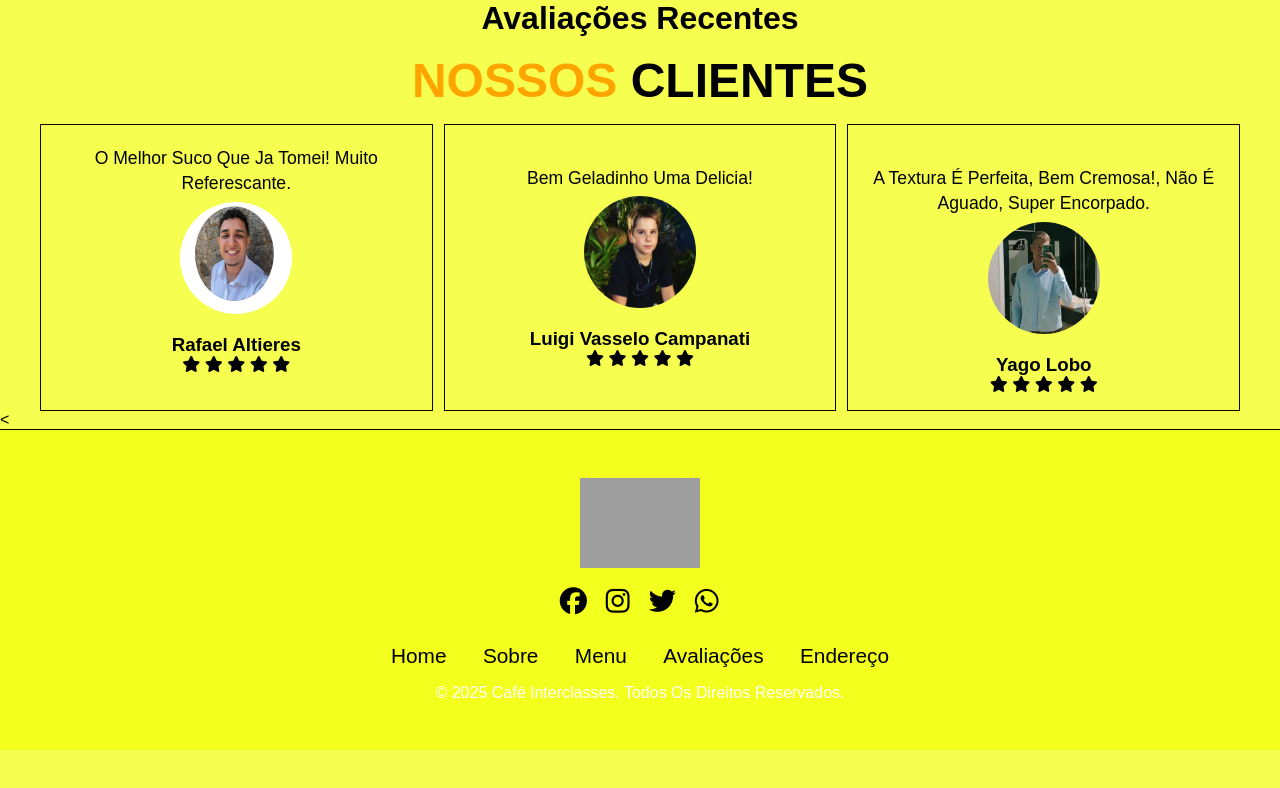
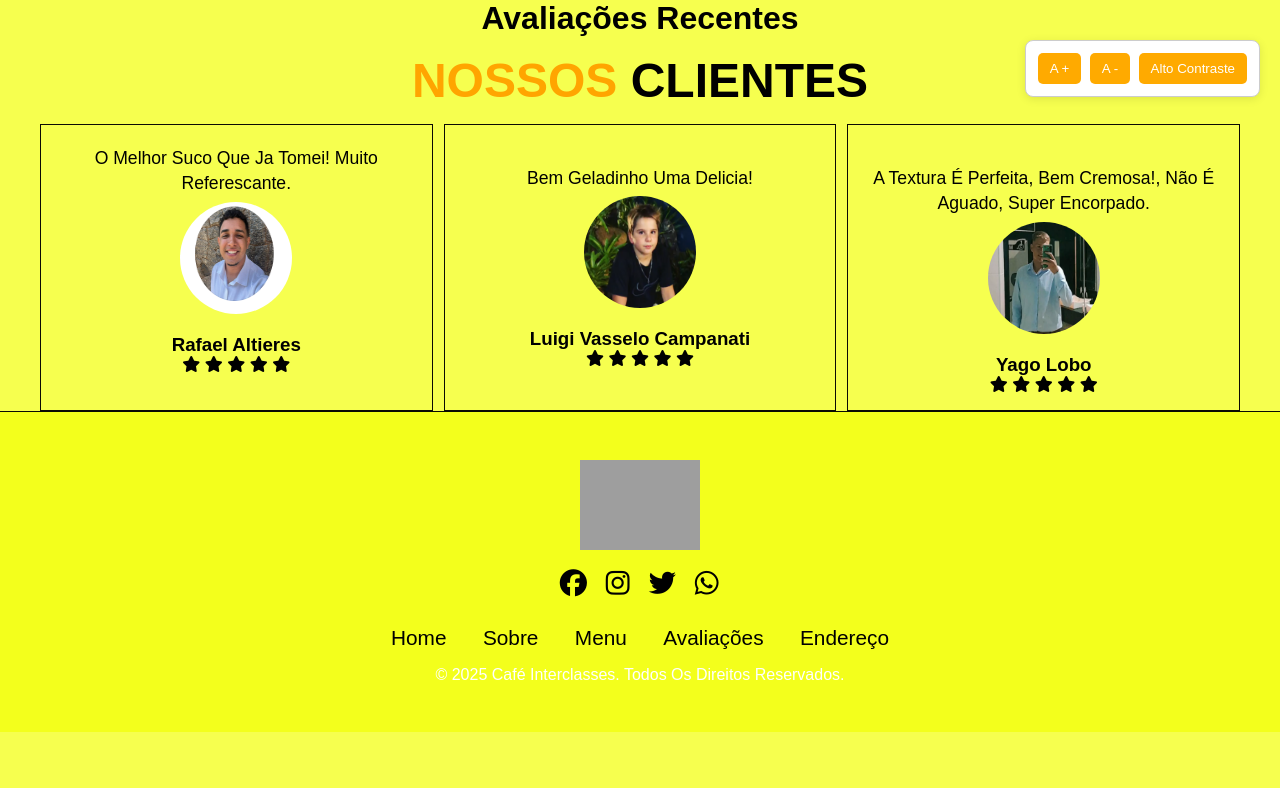
Before and after one commit to guilherme-dev427/Site-completo, a plain HTML site: page avaliacoes.html in a window 1280 px wide. Drawn offline with Linux system fonts and the light colour scheme; grey boxes are pictures that could not be loaded.

Commit message:
atividade acessibilidade

```diff
--- a/avaliacoes.html
+++ b/avaliacoes.html
@@ -1,5 +1,6 @@
 <!DOCTYPE html>
 <html lang="pt-BR">
+
 <head>
     <meta charset="UTF-8">
     <meta name="viewport" content="width=device-width, initial-scale=1.0">
@@ -18,7 +19,27 @@
 
     <link rel="stylesheet" href="style.css" />
 </head>
+
 <body>
+    <section>
+        <div id="controle-fonte">
+            <button onclick="aumentarFonte()">A +</button>
+            <button onclick="diminuirFonte()">A -</button>
+            <button onclick="toggleContraste()" id="btn-contraste">Alto Contraste</button>
+
+        </div>
+    </section>
+    <div vw class="enabled">
+        <div vw-access-button class="active"></div>
+        <div vw-plugin-wrapper>
+            <div class="vw-plugin-top-wrapper"></div>
+        </div>
+    </div>
+
+    <script src="https://vlibras.gov.br/app/vlibras-plugin.js"></script>
+    <script>
+        new window.VLibras.Widget("https://vlibras.gov.br/app");
+    </script>
 
     <h1><span>Avaliações</span> Recentes</h1>
     <section class="review" id="review">
@@ -71,7 +92,7 @@
         </div>
     </section>
 
-    <<footer class="footer">
+    <footer class="footer">
         <div class="footer-container">
             <a href="#" class="logo">
                 <img src="img/logo.png" alt="logo" />
@@ -98,4 +119,6 @@
         </div>
     </footer>
 </body>
+<script src="script.js"></script>
+
 </html>
--- /dev/null
+++ b/script.js
@@ -0,0 +1,24 @@
+function aumentarFonte() {
+    document.querySelectorAll("*").forEach(function (el) {
+        const tamanhoAtual = parseFloat(getComputedStyle(el).fontSize);
+        el.style.fontSize = (tamanhoAtual + 5) + "px";
+    });
+}
+function diminuirFonte() {
+    document.querySelectorAll("*").forEach(function (el) {
+        const tamanhoAtual = parseFloat(getComputedStyle(el).fontSize);
+        el.style.fontSize = (tamanhoAtual - 5) + "px";
+    });
+}
+
+function toggleContraste() {
+    const body = document.body;
+    const modoAtivo = body.classList.toggle("alto-contraste");
+    localStorage.setItem("modoContraste", modoAtivo ? "ativado" : "desativado");
+}
+
+window.onload = function () {
+    if (localStorage.getItem("modoContraste") === "ativado") {
+        document.body.classList.add("alto-contraste");
+    }
+};
--- a/style.css
+++ b/style.css
@@ -299,6 +299,53 @@ img {
 .menu1 {
     width: 20rem;
 }
-h1{
+
+h1 {
     text-align: center;
 }
+
+#controle-fonte {
+    position: fixed;
+    top: 40px;
+    right: 20px;
+    background-color: #fff;
+    border: 1px solid #ccc;
+    border-radius: 8px;
+    padding: 10px;
+    box-shadow: 0 2px 10px rgba(0, 0, 0, 0.1);
+    z-index: 1000;
+    /*Garante que a div fique acima dos outros elementos*/
+}
+
+#controle-fonte button {
+    background-color: #ffaa00;
+    color: #fff;
+    border: none;
+    margin: 2px;
+    padding: 8px 12px;
+    border-radius: 5px;
+    cursor: pointer;
+}
+
+#controle-fonte button:hover {
+    background-color: #ff0000;
+}
+
+#btn-contraste {
+    padding: 8px 12px;
+    background-color: black;
+    color: white;
+    border: none;
+    cursor: pointer;
+    border-radius: 5px;
+}
+
+.alto-contraste {
+    background-color: #000 !important;
+    color: #ff0000 !important;
+}
+
+.alto-contraste,
+.alto-contraste * {
+    color: #ff0000 !important;
+}
```
Also changed, not shown: enderço.html (+22 -2 lines), index.html (+19 -0 lines), menu.html (+20 -0 lines), sobre.html (+25 -1 lines).
